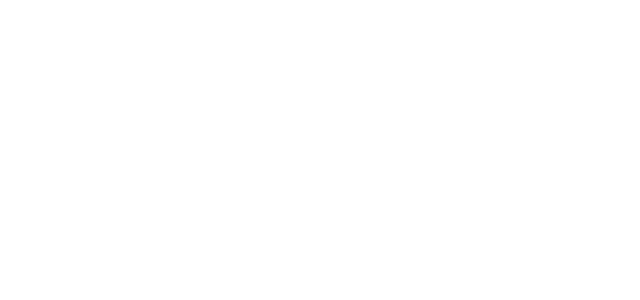
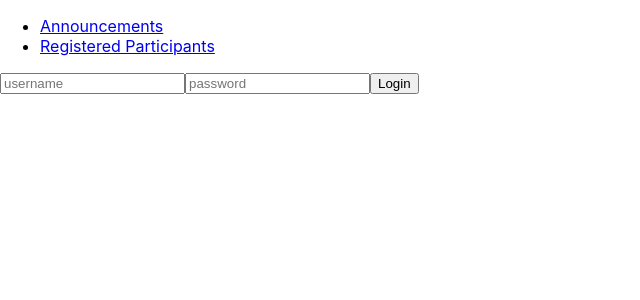
Before and after one commit to marylandmasti/organizer-site, a React (Create React App) app in the folder client/: page /login in a window 1280 px wide. Before the commit this address had no page. Shown: the top 300 px of the page, without its empty margins (0-640 px from the left). Built offline with nearby package versions, Linux system fonts and the light colour scheme.

Commit message:
fixed map keys in client

```diff
--- a/client/src/App.js
+++ b/client/src/App.js
@@ -1,10 +1,10 @@
 import React from "react";
-import ReactDOM from "react-dom/client";
 import { BrowserRouter, Routes, Route } from "react-router-dom";
 import "./App.css";
 import Announcements from "./Components/Announcements/Announcements";
 import AddDeleteParticipant from "./Components/RegisteredParticipants/AddDeleteParticipant.js";
 import Nav from "./Components/Navigation/Nav";
+import Login from "./Components/Login/Login";
 
 function App() {
   return (
@@ -16,6 +16,7 @@ function App() {
             path="registeredparticipants"
             element={<AddDeleteParticipant />}
           />
+          <Route path="login" element={<Login />} />
         </Route>
       </Routes>
     </BrowserRouter>
--- a/client/src/Components/Announcements/Announcements.js
+++ b/client/src/Components/Announcements/Announcements.js
@@ -130,7 +130,7 @@ const Announcements = (props) => {
           <span>message</span>
           <span>timestamp</span>
           {items.map((item, index) => (
-            <div key="index">
+            <div key={index}>
               <span>{item.id}</span>
               <span>{item.message}</span>
               <span>{item.timestamp}</span>
--- /dev/null
+++ b/client/src/Components/Login/Login.js
@@ -0,0 +1,54 @@
+import React from "react";
+import Axios from "axios";
+
+const Login = (props) => {
+  const [cred, setCred] = React.useState({
+    username: "",
+    password: "",
+  });
+  const [auth, setAuth] = React.useState(false);
+
+  function handleChange(e) {
+    const newCred = { ...cred };
+    newCred[e.target.id] = e.target.value;
+    setCred(newCred);
+  }
+
+  function handleLogin(e) {
+    e.preventDefault();
+    try {
+      Axios.post("/login", {
+        username: cred.username,
+        password: cred.password,
+      }).then((res) => {
+        setAuth(res.data.result);
+      });
+    } catch (error) {
+      console.log(error);
+    }
+  }
+
+  return (
+    <div>
+      <form onSubmit={(e) => handleLogin(e)}>
+        <input
+          onChange={(e) => handleChange(e)}
+          id="username"
+          value={cred.username}
+          placeholder="username"
+          type="text"
+        ></input>
+        <input
+          onChange={(e) => handleChange(e)}
+          id="password"
+          value={cred.password}
+          placeholder="password"
+          type="text"
+        ></input>
+        <button>Login</button>
+      </form>
+    </div>
+  );
+};
+
+export default Login;
```
Also changed, not shown: 1 other file (tests, documents, lock files or other folders).
